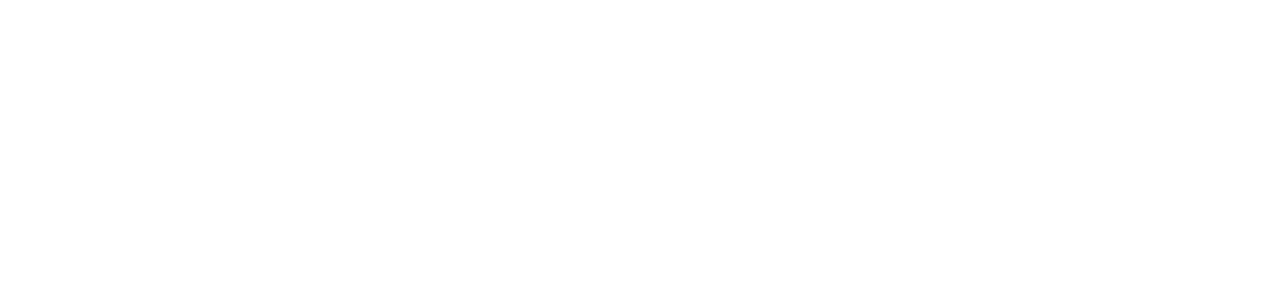
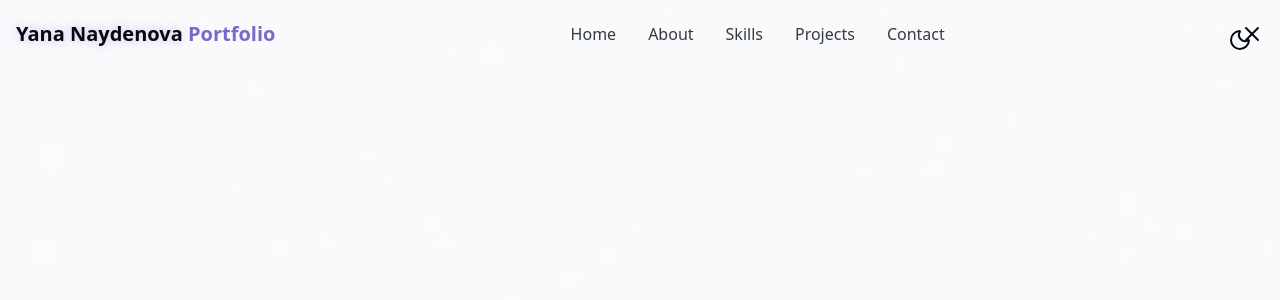
Before and after one commit to YanaNayda/Portfolio_Naydenova, a React (Vite) app: page / in a window 1280 px wide. Shown: the top 300 px of the page. Built offline with nearby package versions, Linux system fonts and the light colour scheme.

Commit message:
Added background + animation. Added top Menu

```diff
--- /dev/null
+++ b/src/components/Navbar.jsx
@@ -0,0 +1,70 @@
+import { useState, useEffect } from "react";
+import { cn } from "../lib/utils";
+import { Menu, X } from "lucide-react";
+const navItems = [
+    {name:"Home" ,href: "/hero"},
+    {name:"About" ,href: "/about"},
+    {name:"Skills" ,href: "/skills"},
+    {name:"Projects" ,href: "/projects"},
+    {name:"Contact" ,href: "/contact"}
+]
+
+export const Navbar = () =>{
+    const [isScrolled, setIsScrolled] = useState(false);
+    const [isMenuOpen,setIsMenuOpen] = useState(true);
+
+
+    useEffect(() => {
+        const handleScroll = () => {
+                setIsScrolled(window.scrollY > 10);
+        };
+        window.addEventListener("scroll", handleScroll);
+
+        return () => {
+            window.removeEventListener("scroll", handleScroll);
+        };
+    }, []);
+
+        return (
+        <nav className ={cn(
+           "fixed w-full z-40 transition-all duration-300",
+             isScrolled ? "py-3 bg-background/80 backdrop-blur-md shadow-xs" : "py-5" ) } >
+                <div className="container flex justify-between items-center mx-auto px-4">
+                    <a className="text-xl font-bold text-primary flex items-center" href="/hero">
+                        <span className="relative z-10">
+                            <span className="text-glow text-foreground">Yana Naydenova </span> Portfolio
+
+                        </span>
+                    </a>
+                    {/*desktop version*/}
+                    <div className="hidden md:flex space-x-8">
+                        {navItems.map((item,key) =>(
+                            <a key={key} href= {item.href} className="text-foreground/80 hover:text-primary transition-colors duration-300"> {item.name}</a>
+                        ))}
+                    </div>
+
+
+                    {/*mobile version*/}
+
+                    <button onClick={
+                        () => setIsMenuOpen(!isMenuOpen)
+                    }> {isMenuOpen ? <X size={24} /> : <Menu size={24} />}
+                    </button>
+
+
+                    <div className={cn(
+                        "fixed inset-0 bg-background/95  backdrop-blur-md z-40 flex flex-col items-center justify-center",
+                        "transition-all duration-300 md:hidden",
+                        isMenuOpen ? "opacity-100 pointer-events-auto" : "opacity-0 pointer-events-none"
+                        )}>
+                    <div className="flex flex-col space-y-8 text-xl ">
+                        {navItems.map((item,key) =>(
+                            <a key={key} href= {item.href} className="text-foreground/80 hover:text-primary transition-colors duration-300"> {item.name}</a>
+                        ))}
+                    </div>
+                    </div>
+
+
+                </div>
+        </nav>)
+}
--- /dev/null
+++ b/src/components/StarBackground.jsx
@@ -0,0 +1,98 @@
+import { useEffect } from "react";
+import { useState } from "react";
+
+
+export const StarBackground = () =>{
+
+    const [stars, setStars] = useState([])
+    const [meteors, setMeteors] = useState([])
+
+
+    useEffect(() => {
+
+
+        const handleResize = () => {
+            generateStars();
+            generateMeteors();
+
+        };
+        generateMeteors();
+        generateStars();
+
+
+        window.addEventListener("resize", handleResize);
+
+        return () => {
+            window.removeEventListener("resize", handleResize);
+        };
+    },[]
+    );
+
+    const generateStars = () =>{
+        const numberOfstars =Math.floor( window.innerWidth * window.innerHeight / 10000);
+        const newStars = []
+
+         for(let i = 0; i < numberOfstars; i++){
+            newStars.push ({
+                id: i,
+                size: Math.random() * 3 + 1,
+                x: Math.random() * 100,
+                y: Math.random() * 100,
+                opacity: Math.random()* 0.5 + 0.5,
+                animationDuration: Math.random() * 4 + 2,
+            })
+        }
+    setStars(newStars)
+}
+ const generateMeteors = () =>{
+        const numberOfmeteors = 4
+        const newMeteors = []
+
+         for(let i = 0; i < numberOfmeteors; i++){
+            newMeteors.push ({
+                id: i,
+                size: Math.random() * 2 + 1,
+                x: Math.random() * 100 ,
+                y: Math.random() * 20 ,
+                opacity: Math.random()* 0.5 + 0.5,
+                delay: Math.random() * 15,
+
+                animationDuration: Math.random() * 3 + 3,
+            })
+        }
+    setMeteors(newMeteors)
+}
+
+
+return <div className="fixed inset-0 overflow-hidden pointer-events-none z-0" >
+
+        {stars.map((star) => {
+          return (
+          <div key={star.id} className="star animate-pulse-subtle" style = {{
+                left: star.x + "%",
+                top: star.y + "%",
+                width: star.size + "px",
+                height: star.size + "px",
+                opacity: star.opacity,
+                animationDuration: star.animationDuration + "s"
+             }} />
+        )})}
+
+         {meteors.map((meteor) => {
+          return (
+          <div key={meteor.id} className="meteor animate-meteor" style = {{
+                left: meteor.x + "%",
+                top: meteor.y + "%",
+                width: meteor.size *  10 + "px",
+                height: meteor.size + "px",
+                delay: meteor.delay,
+                animationDuration: meteor.animationDuration + "s"
+             }} />
+        )})}
+
+
+    </div>
+    //inset - top: 0; right: 0; bottom: 0; left: 0;
+    //pointer-events-none - don't take a push
+
+}
--- /dev/null
+++ b/src/components/ThemeToggle.jsx
@@ -0,0 +1,49 @@
+import {Moon,Sun, TurntableIcon} from "lucide-react"
+import {use, useEffect, useState} from "react"
+import {cn} from "../lib/utils"
+
+export const ThemeToggle = () =>{
+
+
+   const[isDarkMode, setIsDarkMode] = useState(false)
+
+
+   useEffect(() =>{
+        const theme = localStorage.getItem("theme")
+        if(theme === "dark"){
+            setIsDarkMode(true)
+            document.documentElement.classList.add("dark")
+
+        }else{
+            setIsDarkMode(false)
+            document.documentElement.classList.add("light")
+
+        }
+    },[isDarkMode])
+
+    const toggleTheme = () =>{
+        if(isDarkMode){
+           document.documentElement.classList.remove("dark")
+            localStorage.setItem("theme", "light")
+           setIsDarkMode(false)
+        }else{
+           setIsDarkMode(true)
+              document.documentElement.classList.add("dark")
+              localStorage.setItem("theme", "dark")
+        }
+    }
+
+
+
+
+    return <button onClick={toggleTheme} className= {cn(
+        "fixed max-sm:hidden top-5 right-5 z-50 p-2 rounded-full transition-colors duraction-300",
+        "focus:outlin-hidden"
+
+    )}
+
+    >{isDarkMode ?
+
+       <Sun className="h-6 w-6 text-yellow-500" /> :
+       <Moon className="h-6 w-6 text-white-900" />}</button>
+}
--- a/src/index.css
+++ b/src/index.css
@@ -56,37 +56,118 @@
     }
 
      @keyframes meteor {
-
       0% {
-        transform: rotate(215deg) translateX(0);
-        opacity: 1;
-
+         transform: rotate(215deg) translateX(0);
+          opacity: 1;
       }
-      70%{
-      opacity: 1;
+      70% {
+         opacity: 1;
       }
       100% {
         transform: rotate(215deg) translateX(-500px);
         opacity: 0;
       }
-  }
+}
 }
 
 @layer base {
   :root{
     --background:210 40% 98%;
     --foreground:215 41% 4%;
+    --card:0 0% 100%;
+    --primary:250 47% 60%;
+    --primary-foreground: 210 40% 98%;
+    --border:214 32% 91%
 
   }
   .dark{
-    --background:210 40% 98%;
+   --background:222 47% 4%;
+    --foreground:213 31% 91%;
+    --card:222 47% 8%;
+    --primary:250 65% 65%;
+    --primary-foreground: 213 31% 91%;
+    --border:217 33% 20%
   }
 }
 
+
+* {
+  @apply border-border;
+}
+
+html{
+  @apply scroll-smooth;
+}
+body{
+  @apply bg-background text-foreground transition-colors duration-300;
+  font-feature-settings: "rlig" 1, "calt" 1;
+
+}
+
+
 @utility container{
   margin-inline: auto;
-  padding-inline-start: 1.5rem;
+  padding-inline-start: 2rem;
   padding-inline-end: 1.5rem;
   max-width: 48rem;
 
+
+  @media(width>= 640px){
+    max-width: 640px;
+  }
+  @media(width>= 768px){
+    max-width: 768px;
+  }
+  @media(width>= 1024px){
+    max-width: 1024px;
+    }
+  @media(width>= 1280px){
+    max-width: 1280px;
+  }
+  @media(width>= 1400px){
+    max-width: 1400px;
+  }
+  @media(width>= 1536px){
+    max-width: 1536px;
+  }
 }
+
+ @utility text-glow {
+  @apply relative ;
+  text-shadow : 0 0 10px rgba(167, 139, 250, 0.5)
+ }
+
+@utility card-hover {
+  @apply transition-transform duration-300 hover:scale-[1.02] hover:shadow-lg;
+}
+
+@utility gradient-border {
+  @apply relative rounded-md;
+  background: linear-gradient(to right, hsl(var(--card)), hsl(var(--card)));
+  background-clip: padding-box;
+  border: 1px solid transparent;
+}
+
+@utility cosmic-button {
+  @apply px-6 py-2 rounded-full bg-primary text-primary-foreground font-medium
+ transition-transform duration-300 hover:shadow-[0_0_10px_rgba(139,92,246,0.5)]
+ hover:scale-105 active:scale-95;
+}
+
+@utility star{
+  @apply absolute rounded-full bg-white ;
+  box-shadow: 0 0 10px  2px rgba(255, 255, 255, 0.4);
+}
+
+@utility meteor{
+  @apply absolute bg-linear-to-r from-white to-transparent rounded-full ;
+  box-shadow: 0 0 15px  2px rgba(255,255, 255, 0.4);
+}
+
+#root {
+  max-width:100%;
+  margin: 0 auto;
+  padding:0;
+  text-align:center;
+
+}
--- /dev/null
+++ b/src/lib/utils.js
@@ -0,0 +1,8 @@
+
+
+import {clsx} from "clsx";
+import { twMerge } from "tailwind-merge";
+
+export const cn = (...inputs) =>{
+    return  twMerge(clsx(inputs));
+}
--- a/src/pages/Home.jsx
+++ b/src/pages/Home.jsx
@@ -1,9 +1,22 @@
+import { ThemeToggle } from "../components/ThemeToggle";
+import { StarBackground } from "../components/StarBackground";
+import { Navbar } from "../components/Navbar";
+
 export const Home = () =>{
-   return <div>
+
+   return <div className ="min-h-screen bg-background text-foreground  overflow-x-hidden">
         {/* Theme Toggle */}
-          {/* Background Effects*/}
-           {/* Navbar */}
-                {/* Main Content */}
+        <ThemeToggle />
+
+        {/* Background Effects*/}
+        <StarBackground />
+
+        {/* Navbar */}
+        <Navbar/>
+
+        {/* Main Content */}
+
+        {/* Footer*/}
 
 
  </div>
```
